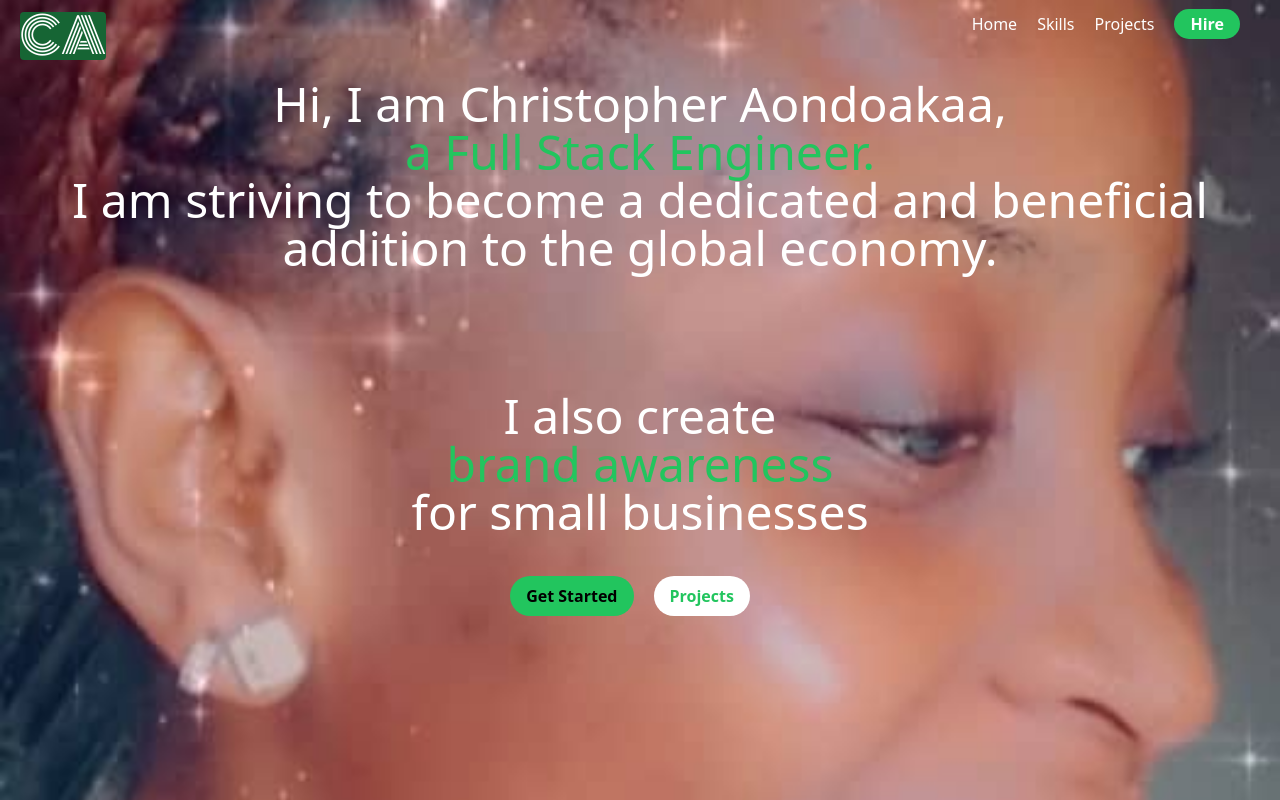
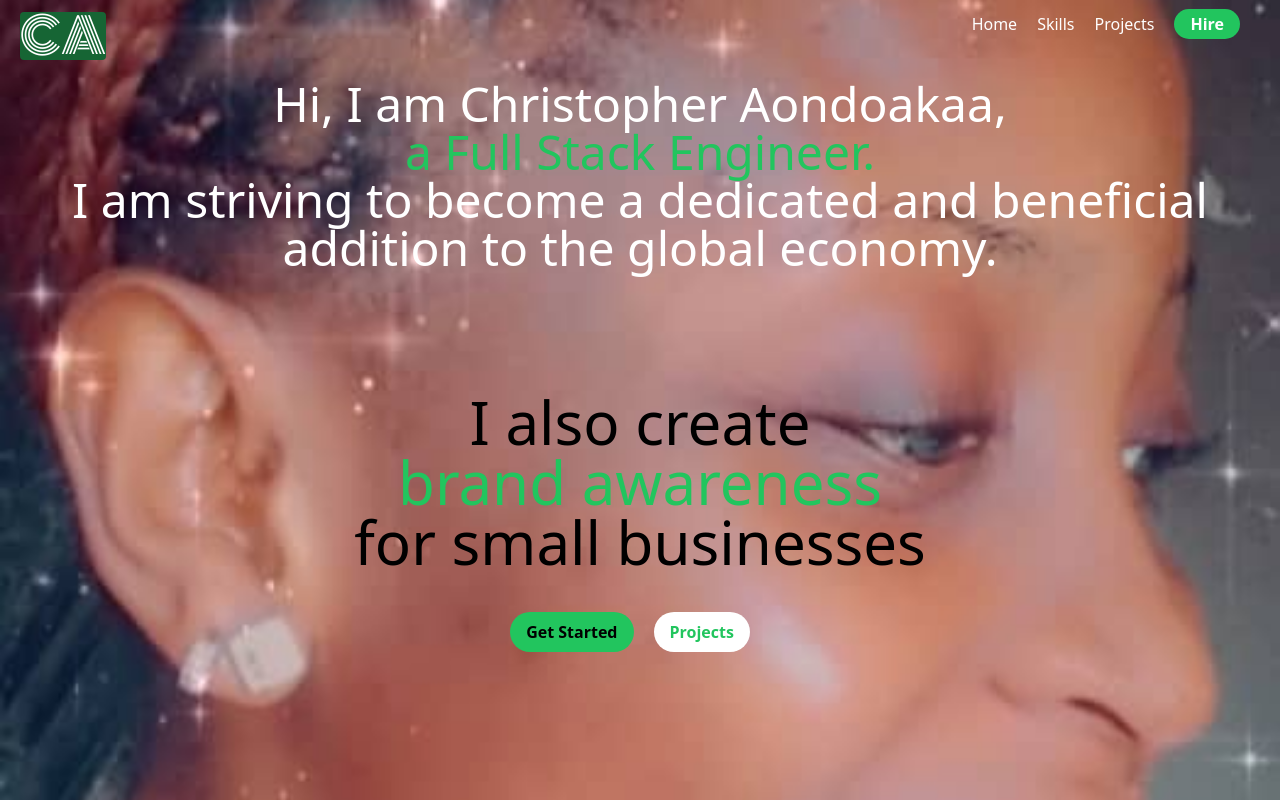
Before and after one commit to descmd1/my-portfolio, a React (Create React App) app: page / in a window 1280 px wide. Built offline with nearby package versions, Linux system fonts and the light colour scheme.

Commit message:
edited showcase file

```diff
--- a/src/components/Showcase.js
+++ b/src/components/Showcase.js
@@ -15,11 +15,12 @@ const ShowCase =() =>{
                     I am striving to become a dedicated and beneficial
                     addition to the global economy.</h1>
                 </div>
-                <div className="overlay flex flex-col items-center justify-center text-white
+                    <div className="overlay flex flex-col items-center justify-center text-black
                         px-5">
                         <h1 className="text-5xl text-bold
-                    lg:text-center leg:text-7xl lg:text-56
-                    text-right mb-10 flex flex-col items-center justify-center mt-20">I also create <span className="text-green-500">brand awareness</span> for small businesses</h1>
+                        lg:text-center lg:text-6xl
+                        text-right mb-10 flex flex-col items-center justify-center mt-20 sm:text-2xl">I also create <span
+                         className="text-green-500">brand awareness</span> for small businesses</h1>
                     </div>
                 <div className="ml-auto lg:ml-0 flex items-center justify-center">
                      <Link to="/hire" className="mr-5
```
Lines whose indentation alone changed are shown as unchanged.
